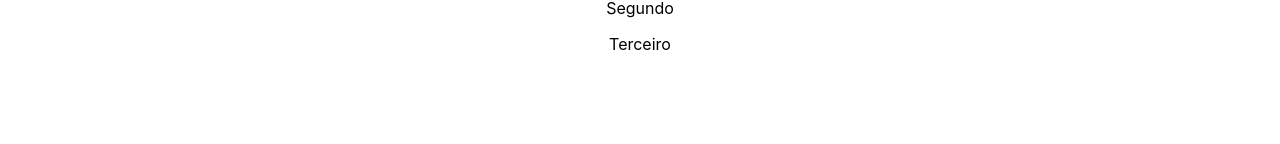
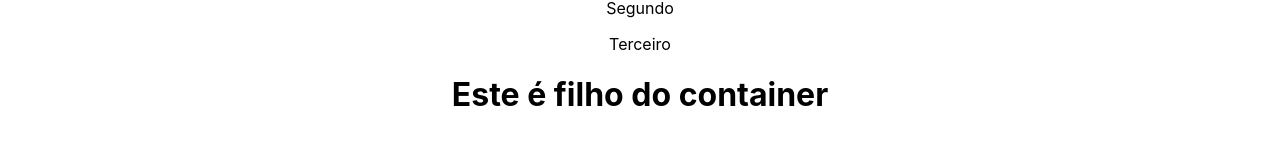
Before and after one commit to MarianaConsolaro/react_project, a React (Create React App) app in the folder course-react/: page / in a window 1280 px wide. Shown: the part 1564-1708 px from the top of the page. Built offline with nearby package versions, Linux system fonts and the light colour scheme.

Commit message:
Children

```diff
--- a/course-react/src/App.js
+++ b/course-react/src/App.js
@@ -3,6 +3,7 @@
 import './App.css';
 
 import AnotherComponent from './components/AnotherComponent';
+import Container from './components/Container';
 import FirstComponent from './components/FirstComponent';
 import Fragment from './components/Fragment';
 import Hanger from './components/Hanger';
@@ -21,6 +22,9 @@
       <List />
       <RenderCond x={8} y={10}/>
       <Fragment />
+      <Container>
+        <h1>Este é filho do container</h1>
+      </Container>
     </div>
   );
 }
--- /dev/null
+++ b/course-react/src/components/Container.js
@@ -0,0 +1,8 @@
+const Container = ({children}) => {
+
+    return (
+        <div className="container">{children}</div>
+    )
+}
+
+export default Container;
```
